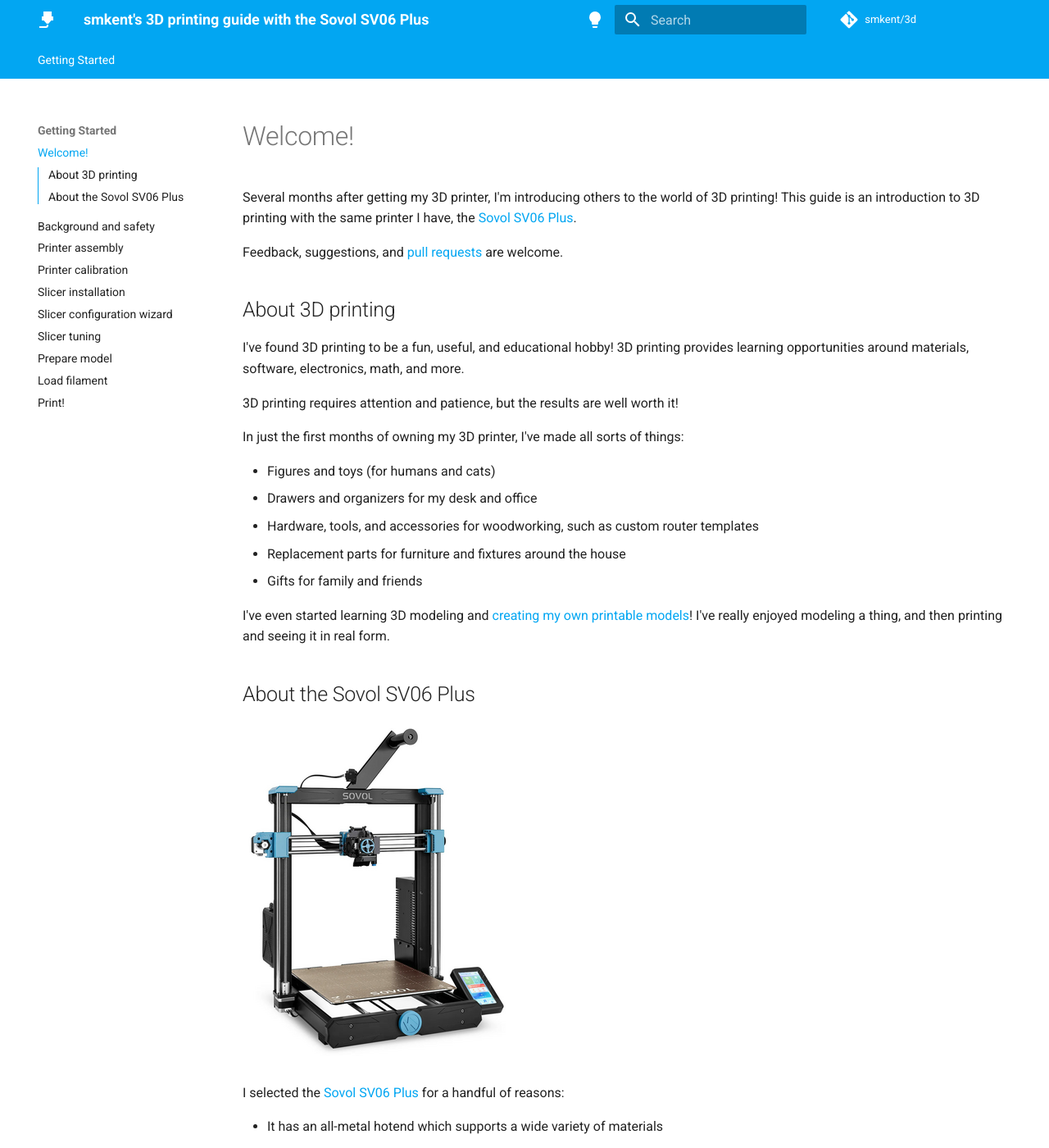
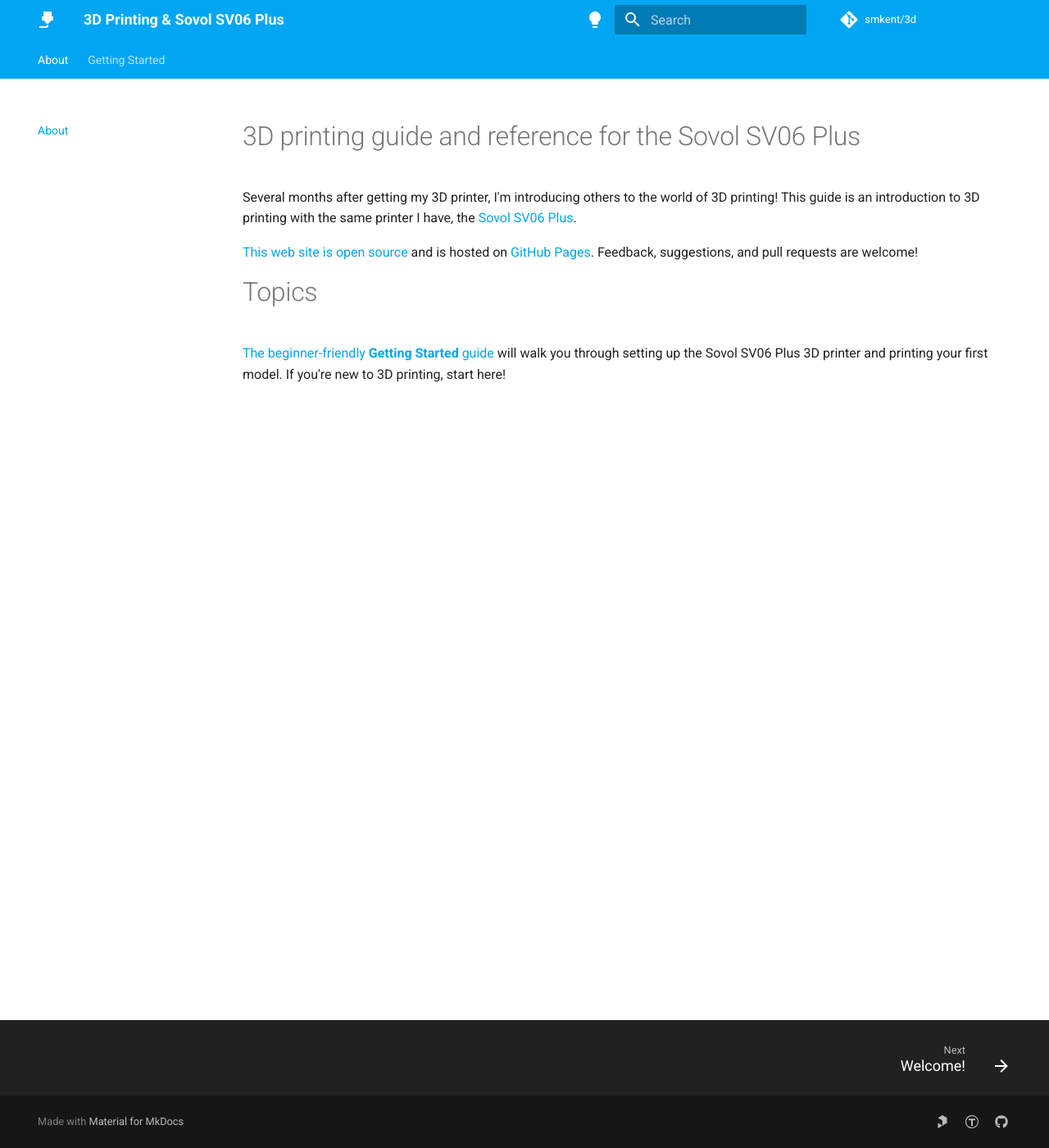
Before and after one commit to smkent/3d, an MkDocs documentation site: the page built from docs/index.md, in a window 1280 px wide and 1400 px high. Shown: the whole window at 82% size. Built offline with MkDocs 1.6.1 and Material for MkDocs 9.7.7, drawn with Linux system fonts in a browser that asks for light colours; plug-ins that fetch from the network failed and are left out; comment, search, counter and statistics services are not loaded; some of the changed text lies outside the part shown.

Commit message:
Create new site landing page and link to getting started guide

```diff
--- a/docs/index.md
+++ b/docs/index.md
@@ -1,50 +1,21 @@
-# Welcome!
+# 3D printing guide and reference for the Sovol SV06 Plus
 
 Several months after getting my 3D printer, I'm introducing others to the world
 of 3D printing! This guide is an introduction to 3D printing with the same
 printer I have, the [Sovol SV06 Plus][sovol-sv06-plus].
 
-Feedback, suggestions, and [pull requests][repo-url] are welcome.
+[This web site is open source][repo-url] and is hosted on
+[GitHub Pages][github-pages]. Feedback, suggestions, and pull requests are
+welcome!
 
-## About 3D printing
+# Topics
 
-I've found 3D printing to be a fun, useful, and educational hobby! 3D printing
-provides learning opportunities around materials, software, electronics, math,
-and more.
-
-3D printing requires attention and patience, but the results are well worth it!
-
-In just the first months of owning my 3D printer, I've made all sorts of things:
-
-* Figures and toys (for humans and cats)
-* Drawers and organizers for my desk and office
-* Hardware, tools, and accessories for woodworking, such as custom router
-  templates
-* Replacement parts for furniture and fixtures around the house
-* Gifts for family and friends
-
-I've even started learning 3D modeling and
-[creating my own printable models][printables-profile]!
-I've really enjoyed modeling a thing, and then printing and seeing it in real
-form.
-
-## About the Sovol SV06 Plus
-
-![Sovol SV06 Plus product photo][sovol-sv06-plus-product-photo]{ .off-glb }
-
-I selected the [Sovol SV06 Plus][sovol-sv06-plus] for a handful of reasons:
-
-* It has an all-metal hotend which supports a wide variety of materials
-* The build area is large at 300 x 300 x 340 millimeters
-  (300 millimeters is about a foot)
-* It's an open source clone of the popular
-  [Prusa MK3S+ 3D printer][prusa-mk3s+]. This has a number of benefits from
-  repairability to software compatibility and community support.
-* It's more affordably priced than alternatives with its feature set
+[The beginner-friendly **Getting Started** guide](getting-started/welcome.md)
+will walk you through setting up the Sovol SV06 Plus 3D printer and printing
+your first model. If you're new to 3D printing, start here!
 
 
-[printables-profile]: https://www.printables.com/@bulbasaur0
-[prusa-mk3s+]: https://www.prusa3d.com/product/original-prusa-i3-mk3s-3d-printer-3/
+
+[github-pages]: https://pages.github.com/
 [repo-url]: https://github.com/smkent/3d.smkent.net
 [sovol-sv06-plus]: https://sovol3d.com/products/sovol-sv06-plus-fully-open-source-3d-printer-with-linear-rail-structure
-[sovol-sv06-plus-product-photo]: ../img/sovol-sv06-plus-product-photo.png
--- a/mkdocs.yml
+++ b/mkdocs.yml
@@ -1,4 +1,4 @@
-site_name: smkent's 3D printing guide with the Sovol SV06 Plus
+site_name: 3D Printing & Sovol SV06 Plus
 site_url: https://3d.smkent.net
 repo_name: smkent/3d
 repo_url: https://github.com/smkent/3d
@@ -29,8 +29,9 @@
         icon: material/lightbulb
 
 nav:
+  - About: index.md
   - Getting Started:
-    - index.md
+    - getting-started/welcome.md
     - Background and safety: getting-started/background-and-safety.md
     - Printer assembly: getting-started/printer-assembly.md
     - Printer calibration: getting-started/printer-calibration.md
```
Also changed, not shown: docs/getting-started/welcome.md (added, +44 -0 lines).
